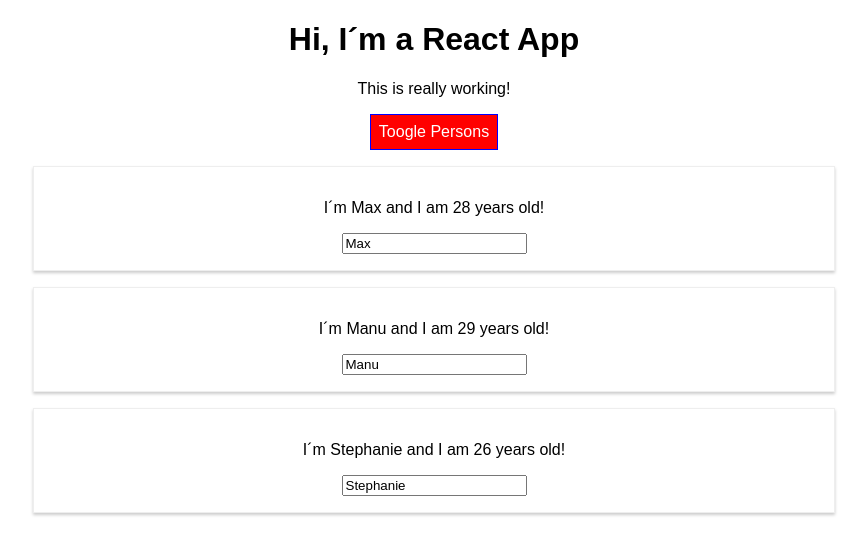
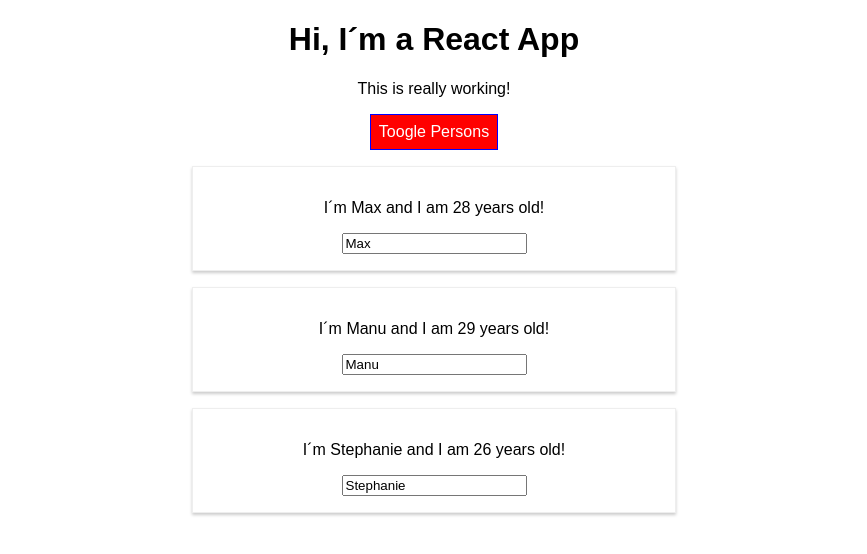
Before and after one commit to Omegadiaz/ReactCurso, a React (Create React App) app: page / in a window 1280 px wide. Both pictures are taken after a click on the button "Toogle Persons". Shown: the top 554 px of the page, without its empty margins (206-1073 px from the left). Built offline with nearby package versions, Linux system fonts and the light colour scheme.

Commit message:
Pseudo selectors with Radium

```diff
--- a/src/App.js
+++ b/src/App.js
@@ -1,6 +1,6 @@
 import React, { Component } from 'react';
 import './App.css';
-import Radium from 'radium';
+import Radium , { StyleRoot } from 'radium';
 import Person from './Person/Person'
 
 class App extends Component {
@@ -91,6 +91,7 @@
 
 
     return (
+      <StyleRoot>
       <div className="App">
         <h1> Hi, I´m a React App </h1>
         <p className={classes.join(' ')}> This is really working!</p>
@@ -99,6 +100,7 @@
 
 
       </div>
+      </StyleRoot>
     );
   }
 }
--- a/src/Person/Person.css
+++ b/src/Person/Person.css
@@ -7,3 +7,9 @@
     text-align: center;
 
 }
+
+/*@media (min-width: 500px){
+    .Person {
+        width: 450px;
+    }
+}*/
--- a/src/Person/Person.js
+++ b/src/Person/Person.js
@@ -3,8 +3,14 @@
 import './Person.css';
 
 const person = (props) => {
+    const style = {
+        '@media (min-width: 500px)': {
+        width: '450px'
+    }
+    }
+
     return (
-        <div className='Person'>
+        <div className='Person' style={style}>
             <p onClick={props.click}>I´m {props.name} and I am {props.age} years old!</p>
             <p>{props.children}</p>
             <input type='text' onChange={props.changed} defaultValue={props.name}></input>
```
